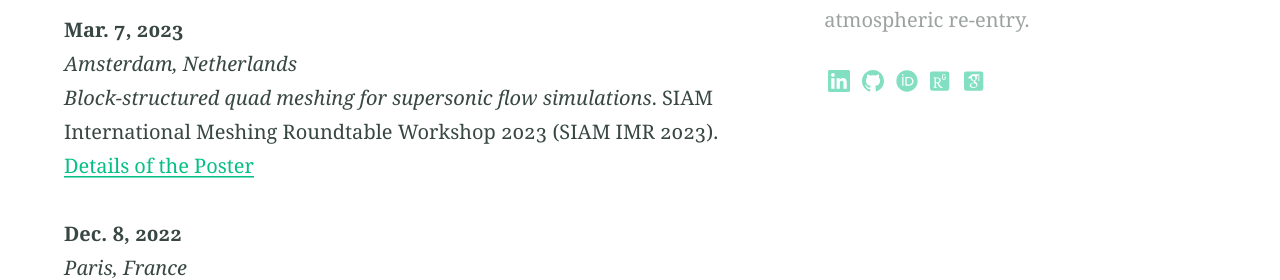
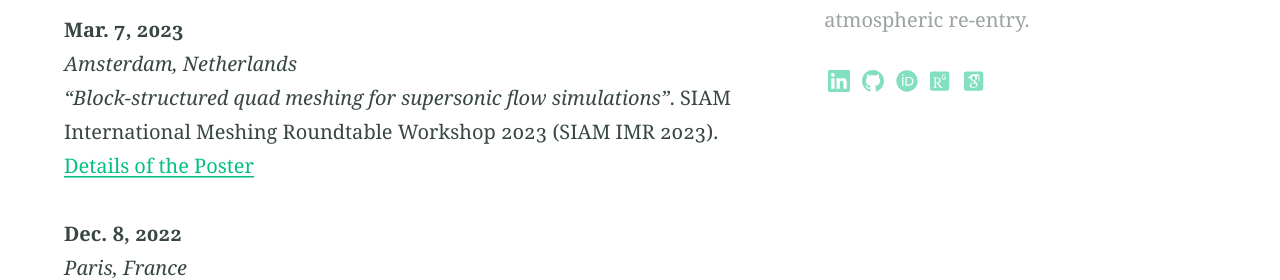
Before and after one commit to claireroche/claireroche.github.io, a Jekyll site: the page built from cv.md, in a window 1280 px wide and 900 px high, scrolled down 3960 px. Shown: the part 176-456 px from the top of the window. Built offline with Jekyll 4.4.1, drawn with Linux system fonts in a browser that asks for light colours; a style sheet for code colours, icons or effects is not loaded.

Commit message:
update cv

```diff
--- a/cv.md
+++ b/cv.md
@@ -109,7 +109,7 @@ _Oslo, Norway_
 
 **Mar. 7, 2023**
 _Amsterdam, Netherlands_
-_Block-structured quad meshing for supersonic flow simulations_. SIAM International Meshing Roundtable Workshop 2023 (SIAM IMR 2023).
+_"Block-structured quad meshing for supersonic flow simulations"_. SIAM International Meshing Roundtable Workshop 2023 (SIAM IMR 2023).
 [Details of the Poster](https://claireroche.github.io/poster/2023/03/07/poster-imr/)
 
 **Dec. 8, 2022**
```
